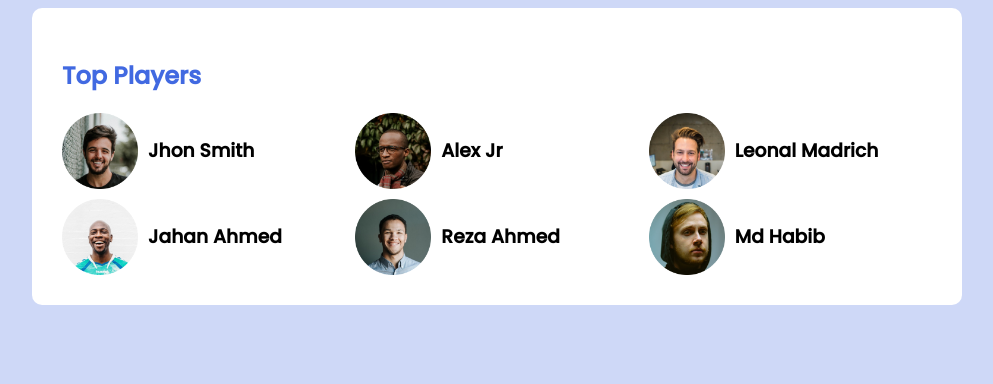
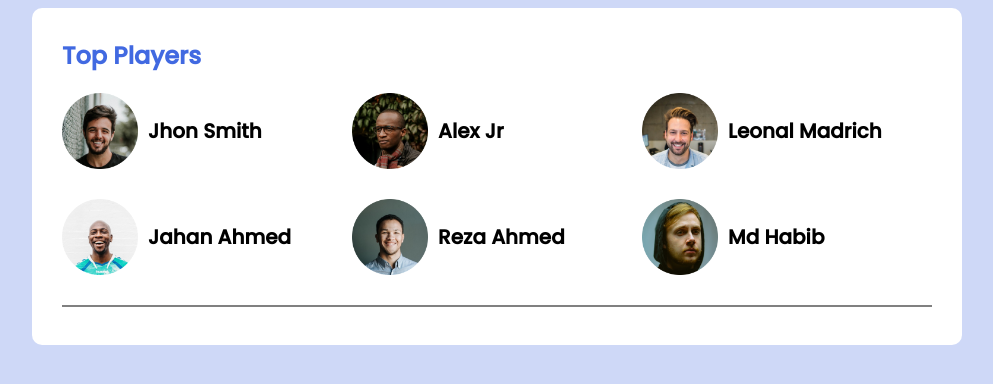
Before and after one commit to hrhabib07/leader-boad-css3, a plain HTML site: page index.html in a window 1280 px wide. Shown: the whole page, without its empty margins (143-1136 px from the left). Drawn offline with Linux system fonts and the light colour scheme.

Commit message:
some style added

```diff
--- a/index.html
+++ b/index.html
@@ -46,6 +46,7 @@
                     </div>
                 </div>
             </div>
+            <hr>
         </section>
     </main>
     <!-- body end -->
--- a/style/style.css
+++ b/style/style.css
@@ -17,12 +17,21 @@ section {
 }
 .section-title {
   color: royalblue;
+  margin-top: 0px;
+}
+
+hr {
+  border: 1px solid gray;
 }
 /* top players style  */
+
+.top-players {
+  margin-bottom: 30px;
+}
 .players {
   display: grid;
   grid-template-columns: repeat(3, 1fr);
-  gap: 10px;
+  grid-row-gap: 30px;
 }
 .player {
   display: flex;
@@ -34,4 +43,5 @@ section {
 }
 .player-name {
   margin-left: 10px;
+  font-size: 20px;
 }
```
